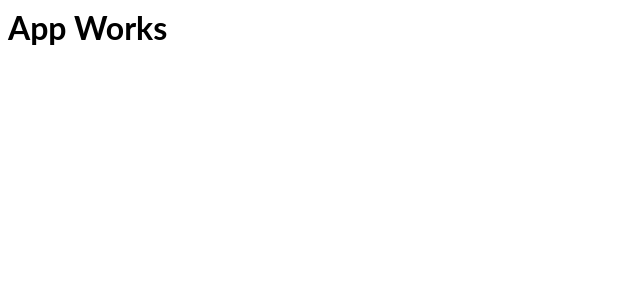
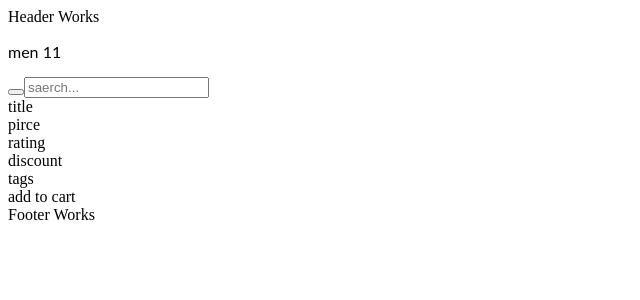
Before and after one commit to lalitsecret/react-ts-1, a React (Create React App) app: page / in a window 1280 px wide. Shown: the top 300 px of the page, without its empty margins (0-640 px from the left). Built offline with nearby package versions, Linux system fonts and the light colour scheme.

Commit message:
3 files modified

```diff
--- a/pages/App.tsx
+++ b/pages/App.tsx
@@ -1,21 +1,37 @@
-import React from 'react'
-import {BrowserRouter as Router,Route,Switch} from 'react-router-dom'
-import Header from './Header'
-import Footer from './Footer'
-import Home from './Home'
-import Login from './Login'
-import Signup from './Signup'
-import Cart from './Cart'
-import Orders from './Orders'
-import Profile from './Profile'
-import Logout from './Logout'
-import Checkout from './Checkout'
-import Errpage from './Errpage'
-class App extends React.Component
-{
-  render()
-  {
-    return <h1>App Works</h1>
+import React from "react";
+import { BrowserRouter as Router, Route, Switch } from "react-router-dom";
+import Header from "./Header";
+import Footer from "./Footer";
+import Home from "./Home";
+import Login from "./Login";
+import Signup from "./Signup";
+import Cart from "./Cart";
+import Orders from "./Orders";
+import Profile from "./Profile";
+import Logout from "./Logout";
+import Checkout from "./Checkout";
+import Errpage from "./Errpage";
+class App extends React.Component {
+  render() {
+    return (
+      <Router>
+        <Header />
+        <div className="container">
+          <Switch>
+            <Route exact path="/" component={Home} />
+            <Route exact path="/Login" component={Login} />
+            <Route exact path="/Signup" component={Signup} />
+            <Route exact path="/Cart" component={Cart} />
+            <Route exact path="/Orders" component={Orders} />
+            <Route exact path="/Profile" component={Profile} />
+            <Route exact path="/Checkout" component={Checkout} />
+            <Route exact path="/Logout" component={Logout} />
+            <Route component={Errpage} />
+          </Switch>
+        </div>
+        <Footer />
+      </Router>
+    );
   }
 }
 export default App;
--- a/pages/Home.tsx
+++ b/pages/Home.tsx
@@ -5,8 +5,8 @@ import Right from "./Right";
 class Home extends React.Component {
   render() {
     return <main>
-    <Left/>
-    </Right/>
+      <Left/>
+      <Right/>
     </main>
   }
 }
```
Also changed, not shown: package.json (+9 -8 lines).
